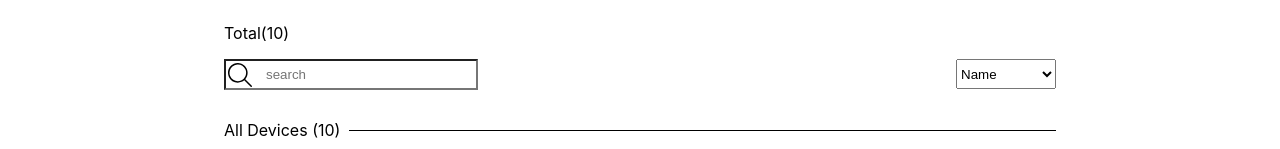
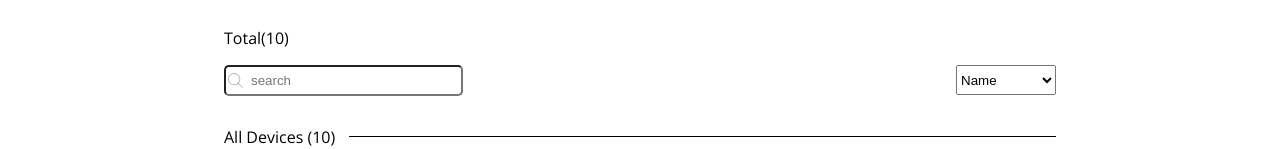
Before and after one commit to Karstagg/camera-list, a React (Create React App) app: page / in a window 1280 px wide. Shown: the part 197-346 px from the top of the page. Built offline with nearby package versions, Linux system fonts and the light colour scheme.

Commit message:
added font

```diff
--- a/src/App.css
+++ b/src/App.css
@@ -1,3 +1,8 @@
+@import url('https://fonts.googleapis.com/css?family=Open+Sans&display=swap');
+body {
+  font: 16px 'Open Sans';
+}
+
 .App {
   text-align: left;
 }
@@ -20,8 +25,10 @@
 }
 
 .search {
-  background: url('./assets/icons/Search.svg') no-repeat scroll 2px 2px white;
-  padding-left: 40px;
+  background: url('./assets/icons/Search.svg') no-repeat 2px 6px;
+  background-size: 15px;
+  padding-left: 25px;
+  border-radius: 5px;
 }
 
 .App-link {
```
Also changed, not shown: src/assets/icons/Search.svg.
